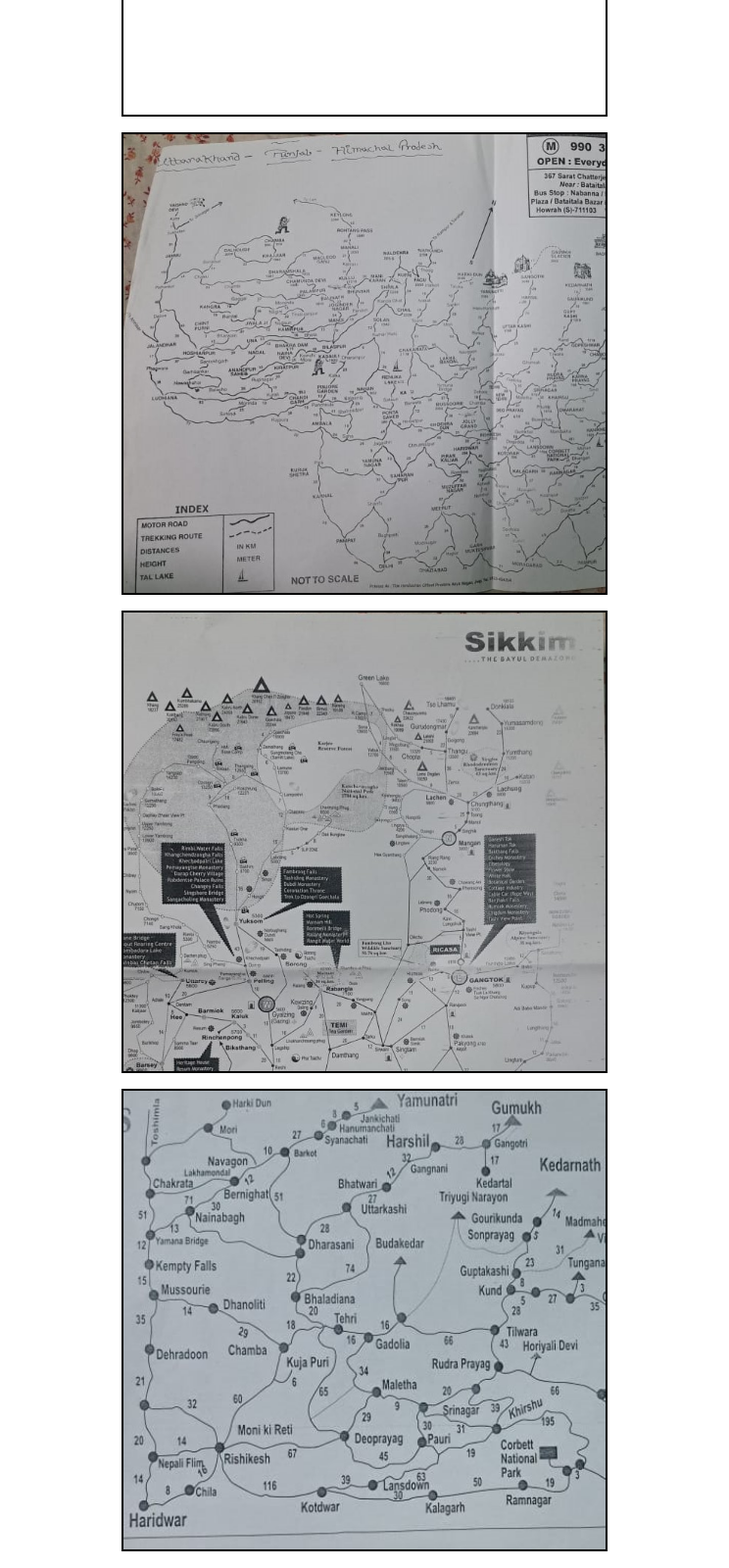
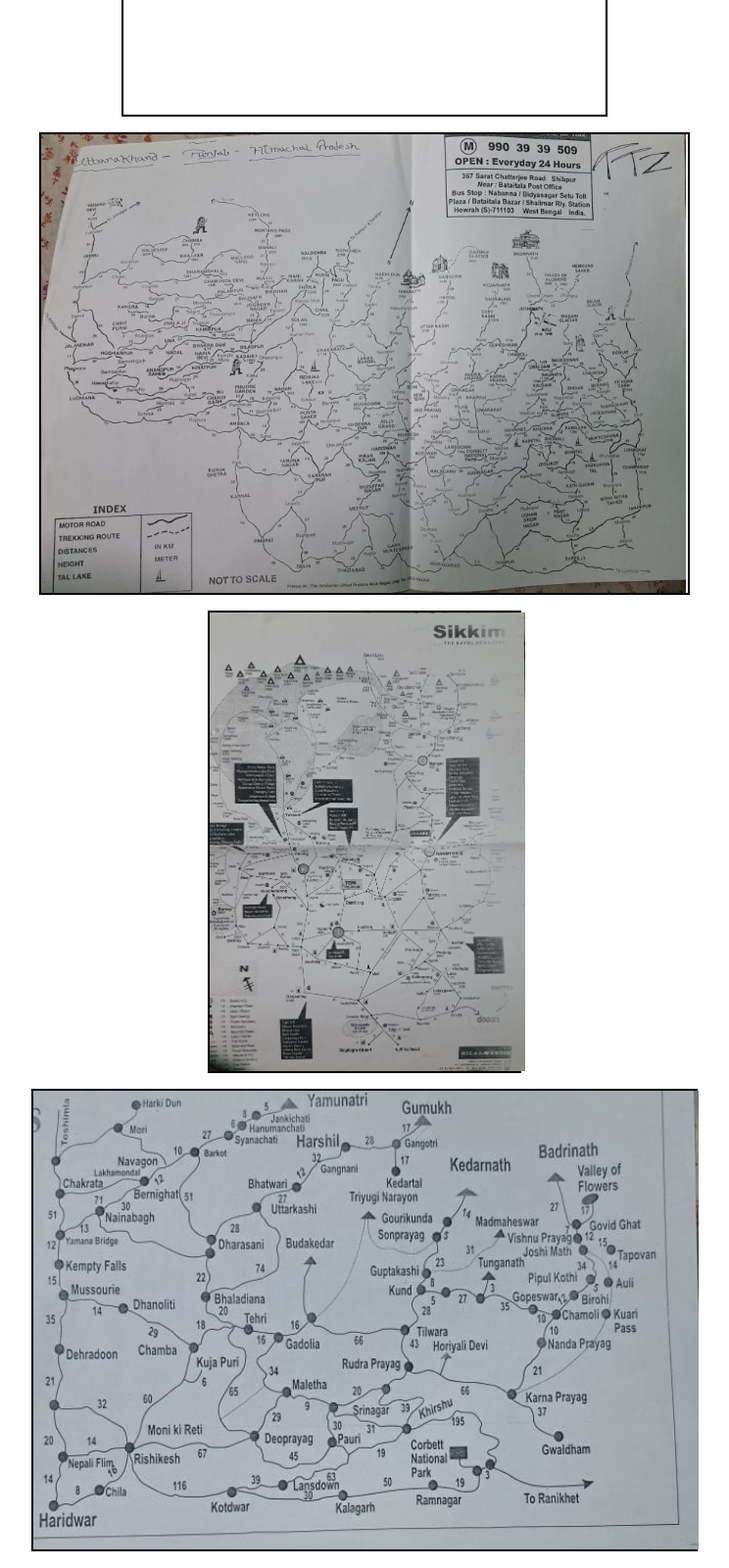
Before and after one commit to aindri7/Travel-Project-Client, a plain HTML site: page himalayas.html in a window 1280 px wide. Shown: the part 2220-3820 px from the top of the page at 98% size, without its empty margins (268-1012 px from the left). Drawn offline with Linux system fonts and the light colour scheme; files whose address does not match are found by name.

Commit message:
commit21

```diff
--- a/css/style.css
+++ b/css/style.css
@@ -468,24 +468,26 @@ tbody {
 }
 
 #pic6 {
-    background-image: url('../images/Himalaya-img-1.jpg');
+    /* background-image: url('../images/Himalaya-img-1.jpg'); */
     height: 59vh;
-    width: 62vh;
+    width: 83vh;
     background-size: cover;
 }
 
 #pic7 {
-    background-image: url('../images/Himalaya-img-2.jpg');
+    /* background-image: url('../images/Himalaya-img-2.jpg'); */
     height: 59vh;
-    width: 62vh;
-    background-size: cover;
+    width: 40vh;
+    background-size: contain;
+    background-position: center;
 }
 
 #pic8 {
-    background-image: url('../images/Himalaya-img-3.jpg');
+    /* background-image: url('../images/Himalaya-img-3.jpg'); */
     height: 59vh;
-    width: 62vh;
-    background-size: cover;
+    width: 85vh;
+    background-size: contain;
+    background-position: center;
 }
 
 .pictures {
@@ -892,7 +894,7 @@ tbody {
 }
 
 .trekimg1 {
-    background-image: url('/images/Trek1-corrected.jpg');
+    /* background-image: url('/images/Trek1-corrected.jpg'); */
     background-size: cover;
     background-repeat: no-repeat;
     height: 100vh;
@@ -901,7 +903,7 @@ tbody {
 }
 
 .trekimg2 {
-    background-image: url('/images/Trek2-corrected.jpg');
+    /* background-image: url('/images/Trek2-corrected.jpg'); */
     background-size: contain;
     background-repeat: no-repeat;
     height: 100vh;
@@ -911,7 +913,7 @@ tbody {
 }
 
 .trekimg3 {
-    background-image: url('/images/Trek3.jpg');
+    /* background-image: url('/images/Trek3.jpg'); */
     background-size: contain;
     background-repeat: no-repeat;
     height: 100vh;
@@ -919,7 +921,7 @@ tbody {
 }
 
 .trekimg4 {
-    background-image: url('/images/Trek4.jpg');
+    /* background-image: url('/images/Trek4.jpg'); */
     background-size: contain;
     background-repeat: no-repeat;
     height: 66vh;
@@ -927,7 +929,7 @@ tbody {
 }
 
 .trekimg5 {
-    background-image: url('/images/Trek5.jpg');
+    /* background-image: url('/images/Trek5.jpg'); */
     background-size: contain;
     background-repeat: no-repeat;
     height: 100vh;
--- a/himalayas.html
+++ b/himalayas.html
@@ -64,14 +64,20 @@
             </div>
             <div class="himalaya1">
                 <!-- <h1>Uttarakhand - Punjab - Himachal Pradesh</h1> -->
-                <div class="pic" id="pic6"></div>
+                <div class="pic" id="pic6">
+                    <img src="images/Himalaya-img-1.jpg" alt="">
+                </div>
             </div>
             <div class="himalaya2">
                 <!-- <h1>Sikkim</h1> -->
-                <div class="pic" id="pic7"></div>
+                <div class="pic" id="pic7">
+                    <img src="images/Himalaya-img-2.jpg" alt="">
+                </div>
             </div>
             <div class="himalaya3">
-                <div class="pic" id="pic8"></div>
+                <div class="pic" id="pic8">
+                    <img src="images/Himalaya-img-3.jpg" alt="">
+                </div>
             </div>
         </div>
     </div>
```
Also changed, not shown: trekk.html (+15 -5 lines).
